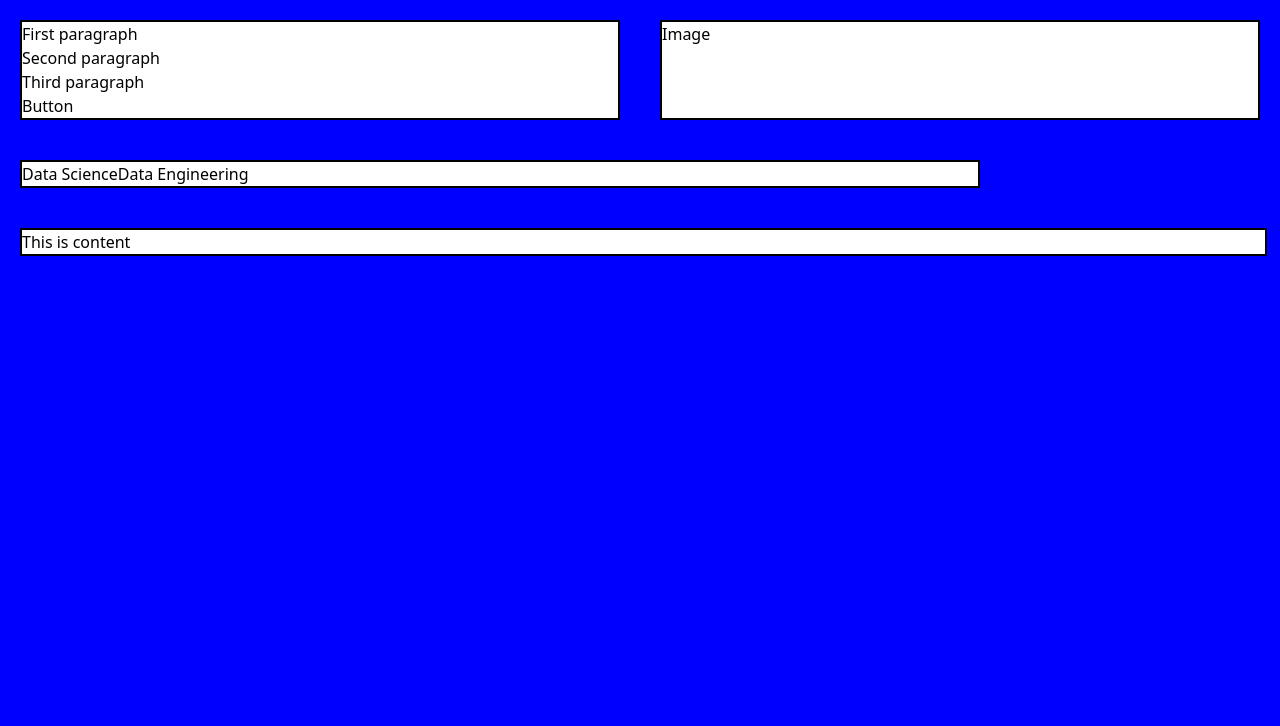
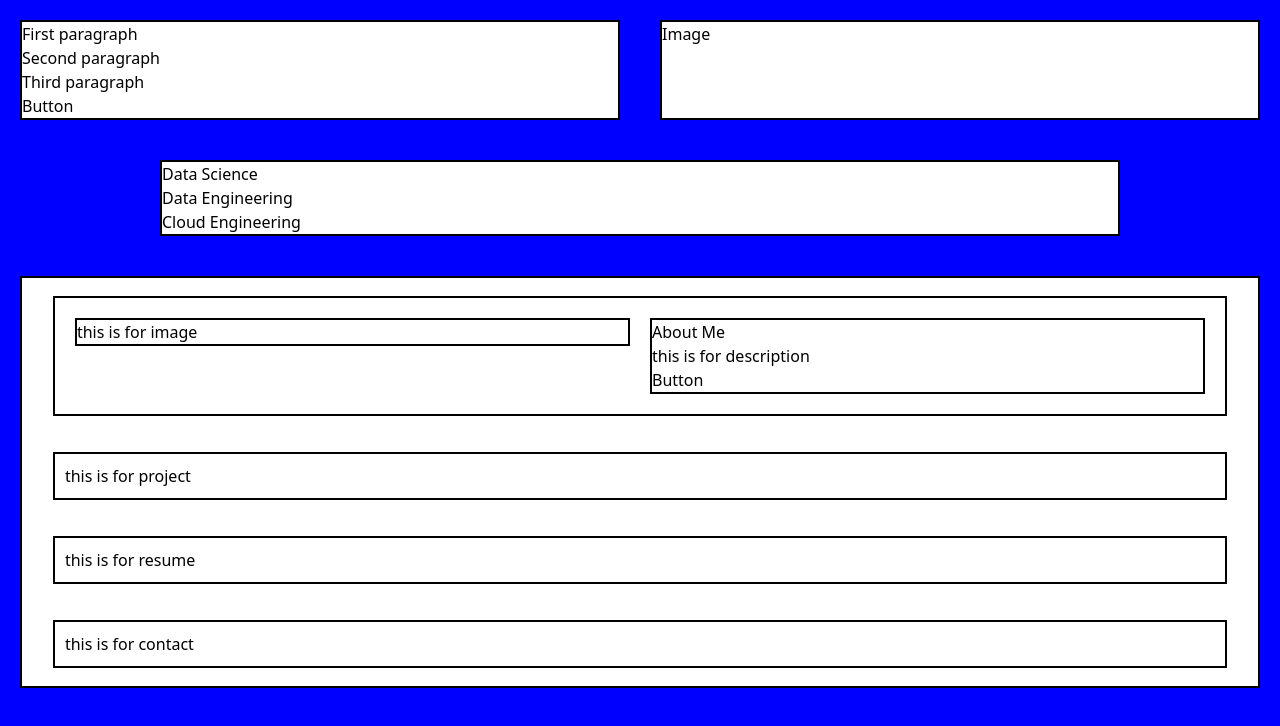
Before and after one commit to darryliswahyudhi/portfolio-project-one, a React (Create React App) app: page / in a window 1280 px wide. Shown: the top 726 px of the page. Built offline with nearby package versions, Linux system fonts and the light colour scheme.

Commit message:
homepage layout progress #1

```diff
--- a/src/components/home-page.jsx
+++ b/src/components/home-page.jsx
@@ -1,10 +1,9 @@
 //Imports from React
-import React from 'react';
+import React from "react";
 
 //Imports from files
-import Header from './header';
-import '../css/home-page.css';
-
+import Header from "./header";
+import "../css/home-page.css";
 
 function HomePage() {
   return (
@@ -24,14 +23,33 @@ function HomePage() {
           </div>
         </div>
         <div className="bottom-div">
-      <span>Data Science</span><span>Data Engineering</span>
+          <span>Data Science</span><span>Data Engineering</span><span>Cloud Engineering</span>
         </div>
         <div className="content-div">
-        <p>This is content</p>
+        <div className="about-content">
+            <div className="about-top">
+                <div className="about-content-img">
+                <p>this is for image</p>
+                </div>
+                <div className="about-content-p">
+                <span>About Me</span>
+                              <p>this is for description</p>
+                              <button>Button</button>
                 </div>
             </div>
             </div>
-
+            <div className="project-content">
+                <p>this is for project</p>
+            </div>
+            <div className="resume-content">
+                <p>this is for resume</p>
+            </div>
+            <div className="contact-content">
+                <p>this is for contact</p>
+            </div>
+        </div>
+      </div>
+    </div>
   );
 }
 
--- a/src/css/home-page.css
+++ b/src/css/home-page.css
@@ -5,12 +5,6 @@
 .home-page-container {
   @apply w-full;
   background: rgb(255, 16, 16);
-}
-
-@media (max-width: 768px) {
-  .home-page-container {
-    @apply w-full m-0;
-  }
 }
 
 .home-page-body {
@@ -46,6 +40,9 @@
 }
 
 .bottom-div {
+  display: flex;
+  flex-direction: column;
+  align-self: center;
   background: white;
   width: 75%;
   height: 75%;
@@ -54,9 +51,87 @@
 }
 
 .content-div {
-    background: white;
-    width: 97.4%;
+  display: flex;
+  flex-direction: column;
+  background: white;
+  max-width: 100vw;
+  min-height: 50vh;
+  border: 2px solid black;
+  margin: 20px;
+  box-sizing: border-box; /* Added box-sizing */
+}
+
+.about-content {
+    display: flex;
+    flex-direction: column;
+    align-self: center;
+  border: 2px solid black;
+  height: 25%;
+  width: 95%;
+  padding: 10px;
+  margin: 18px;
+}
+
+.about-top{
+    display: flex;
+    flex-direction: row;
+}
+
+.about-content-p{
+    display: inline-block; /* Added display */
+    margin: 10px;
+    border: 2px solid black;
+    width: 50%;
     height: 100%;
+}
+
+.about-content-img{
+    display: inline-block; /* Added display */
+    margin: 10px;
     border: 2px solid black;
-    margin: 20px;
+    width: 50%;
+    height: 100%;
+}
+
+.project-content{
+    display: flex;
+    flex-direction: column;
+    align-self: center;
+  border: 2px solid black;
+  height: 25%;
+  width: 95%;
+  padding: 10px;
+  margin: 18px;
+}
+
+.resume-content{
+    display: flex;
+    flex-direction: column;
+    align-self: center;
+  border: 2px solid black;
+  height: 25%;
+  width: 95%;
+  padding: 10px;
+  margin: 18px;
+}
+
+.contact-content{
+    display: flex;
+    flex-direction: column;
+    align-self: center;
+  border: 2px solid black;
+  height: 25%;
+  width: 95%;
+  padding: 10px;
+  margin: 18px;
+}
+
+@media (max-width: 768px) {
+  .home-page-container {
+    @apply w-full m-0;
   }
+
+  .top-div {
+    flex-direction: column; /* Changed flex direction */
+  }
+}
```
Also changed, not shown: src/components/footer.jsx (added), src/components/resume-page.jsx (added), src/css/footer.css (added), src/css/resume-page.css (added). Lines whose indentation alone changed are shown as unchanged.
